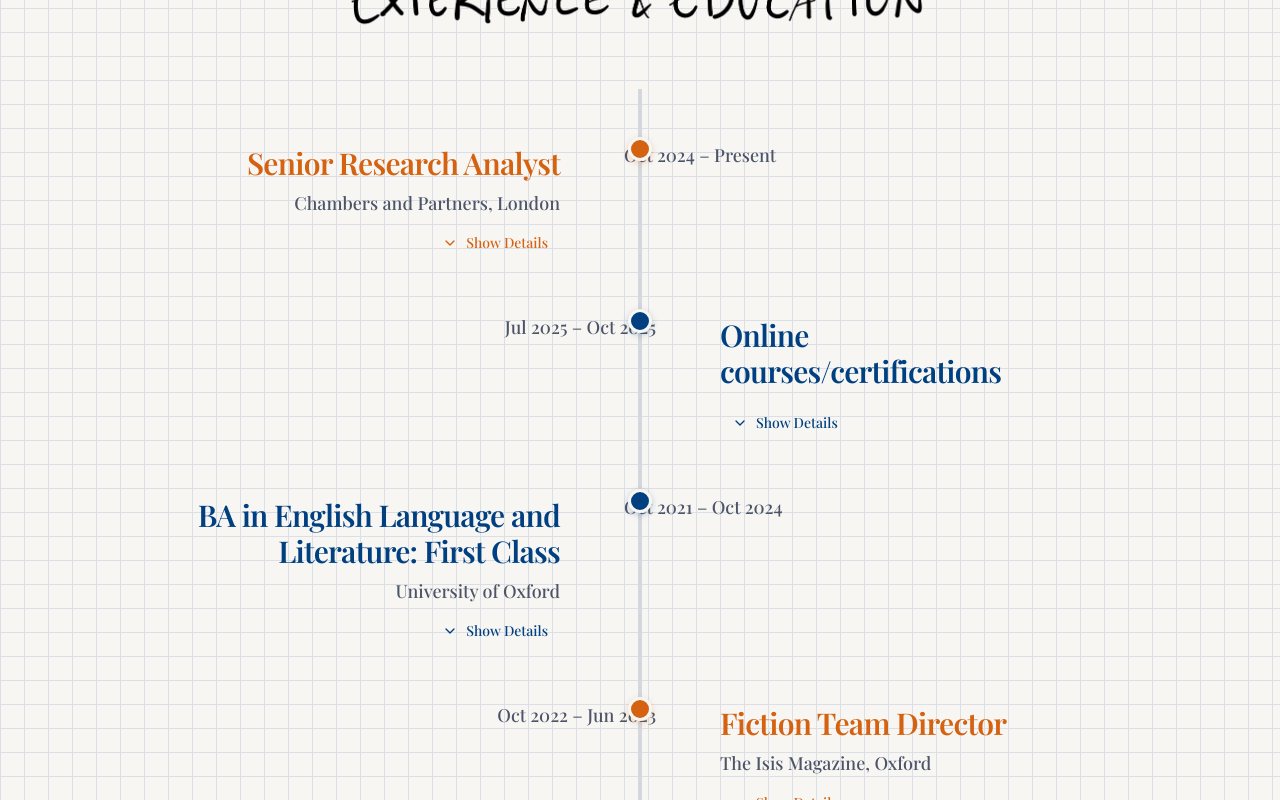
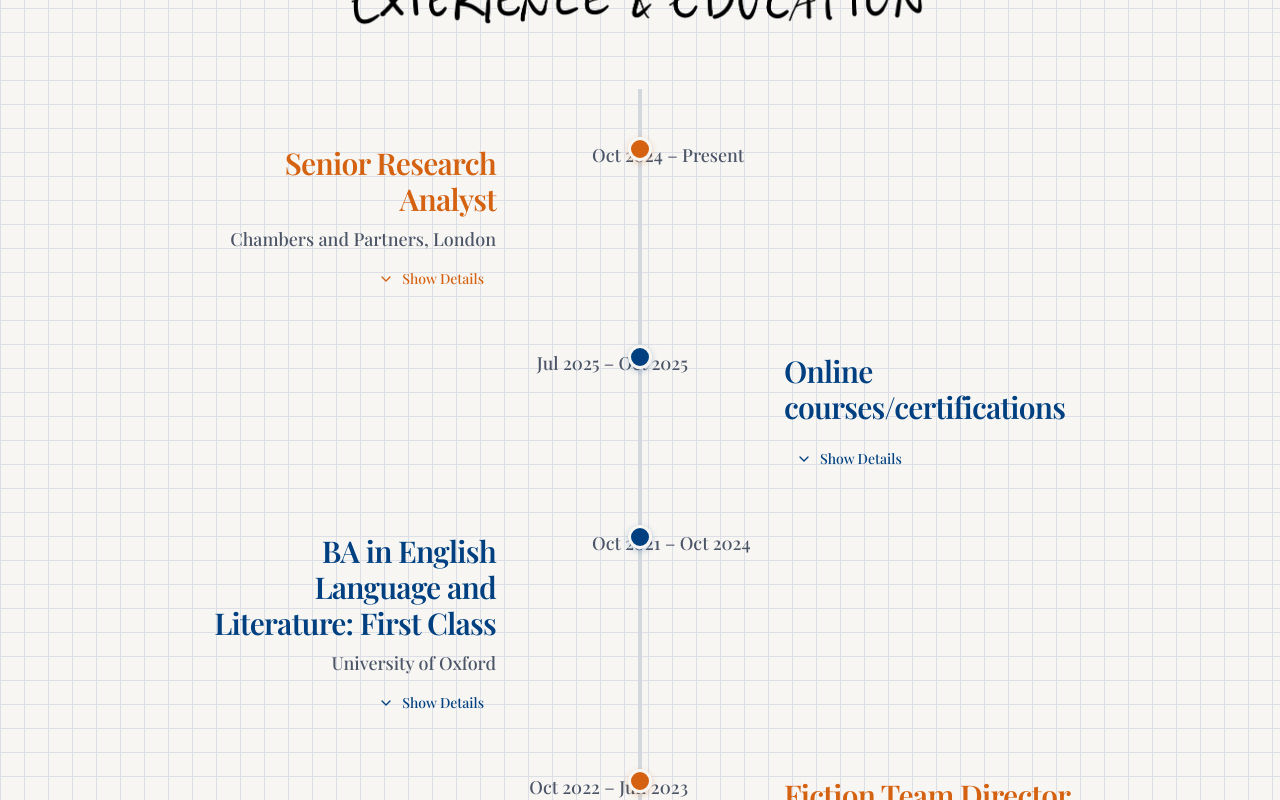
Before and after one commit to AKING-42/ani-king-cv, a React (Vite) app: page / in a window 1280 px wide. Shown: the part 880-1680 px from the top of the page. Built offline with nearby package versions, Linux system fonts and the light colour scheme; the HTML template or start-up script is replaced by a standard one.

Commit message:
Revert spacing changes

```diff
--- a/src/components/Timeline.tsx
+++ b/src/components/Timeline.tsx
@@ -126,7 +126,7 @@ export const Timeline = () => {
               } flex-col`}
             >
               {/* Content - mobile: full width, desktop: half width */}
-              <div className={`w-full md:w-[calc(50%-3rem)] ${isLeft ? "md:pr-8 md:text-right" : "md:pl-8 md:text-left"} pl-8 md:pl-0`}>
+              <div className={`w-full md:w-[calc(50%-6rem)] ${isLeft ? "md:pr-12 md:text-right" : "md:pl-12 md:text-left"} pl-8 md:pl-0`}>
                 <div className="space-y-2">
                   {/* Mobile node indicator */}
                   <div
@@ -162,8 +162,8 @@ export const Timeline = () => {
                           style={{
                             listStyleType: 'none',
                             position: 'relative',
-                            paddingLeft: isLeft ? '0' : '2.5rem',
-                            paddingRight: isLeft ? '2.5rem' : '0'
+                            paddingLeft: isLeft ? '0' : '3.5rem',
+                            paddingRight: isLeft ? '3.5rem' : '0'
                           }}
                         >
                           <span
@@ -217,7 +217,7 @@ export const Timeline = () => {
               </div>
 
               {/* Date on opposite side - desktop only */}
-              <div className={`hidden md:block w-[calc(50%-3rem)] ${isLeft ? "pl-8 text-left" : "pr-8 text-right"}`}>
+              <div className={`hidden md:block w-[calc(50%-6rem)] ${isLeft ? "pl-12 text-left" : "pr-12 text-right"}`}>
                 <p className="text-base sm:text-lg text-muted-foreground font-medium pt-1">
                   {item.dates}
                 </p>
```
